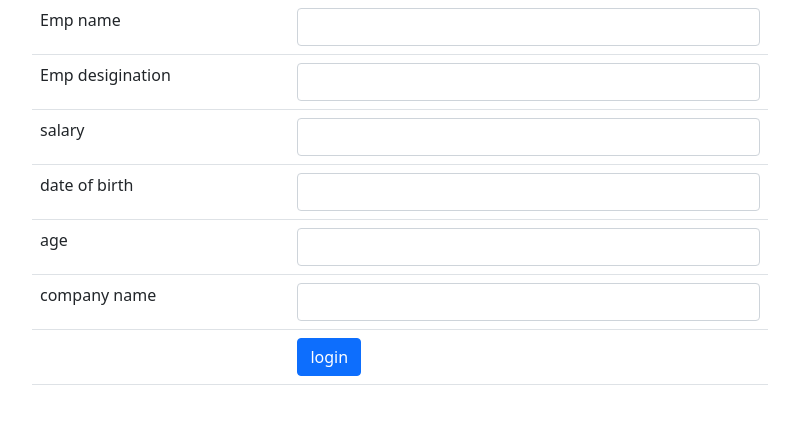
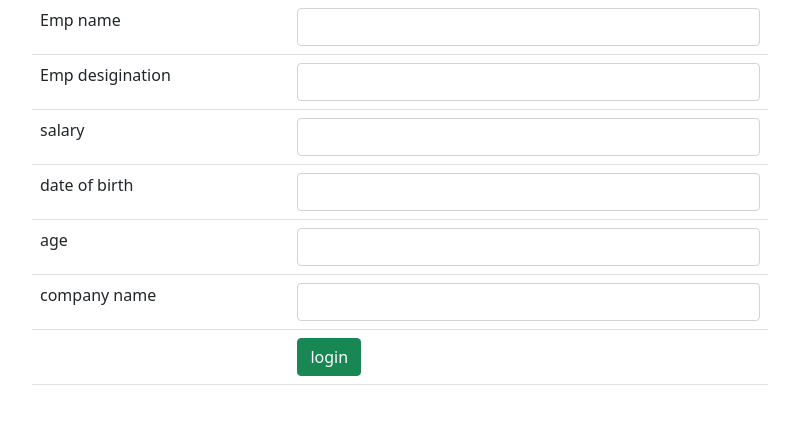
Before and after one commit to Nissylab/employee-app, a plain HTML site: page index.html in a window 1280 px wide. Shown: the whole page, without its empty margins (240-1039 px from the left). Drawn offline with nearby package versions, Linux system fonts and the light colour scheme.

Commit message:
Button colour changed

```diff
--- a/index.html
+++ b/index.html
@@ -42,7 +42,7 @@
                     </tr>
                     <tr>
                         <td></td>
-                        <td><button class="btn btn-primary">login</button></td>
+                        <td><button class="btn btn-success">login</button></td>
                     </tr>
 
                 </table>
```
